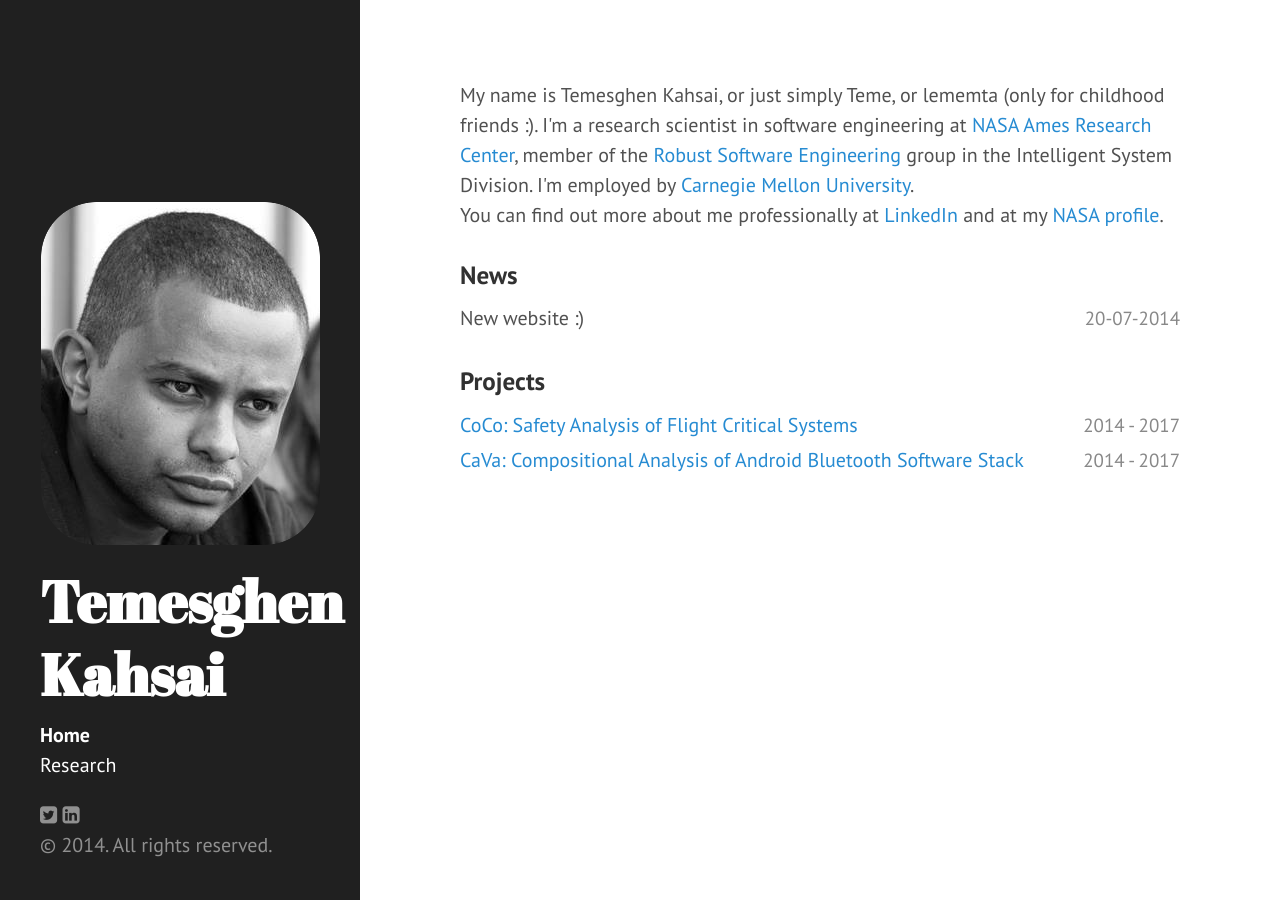
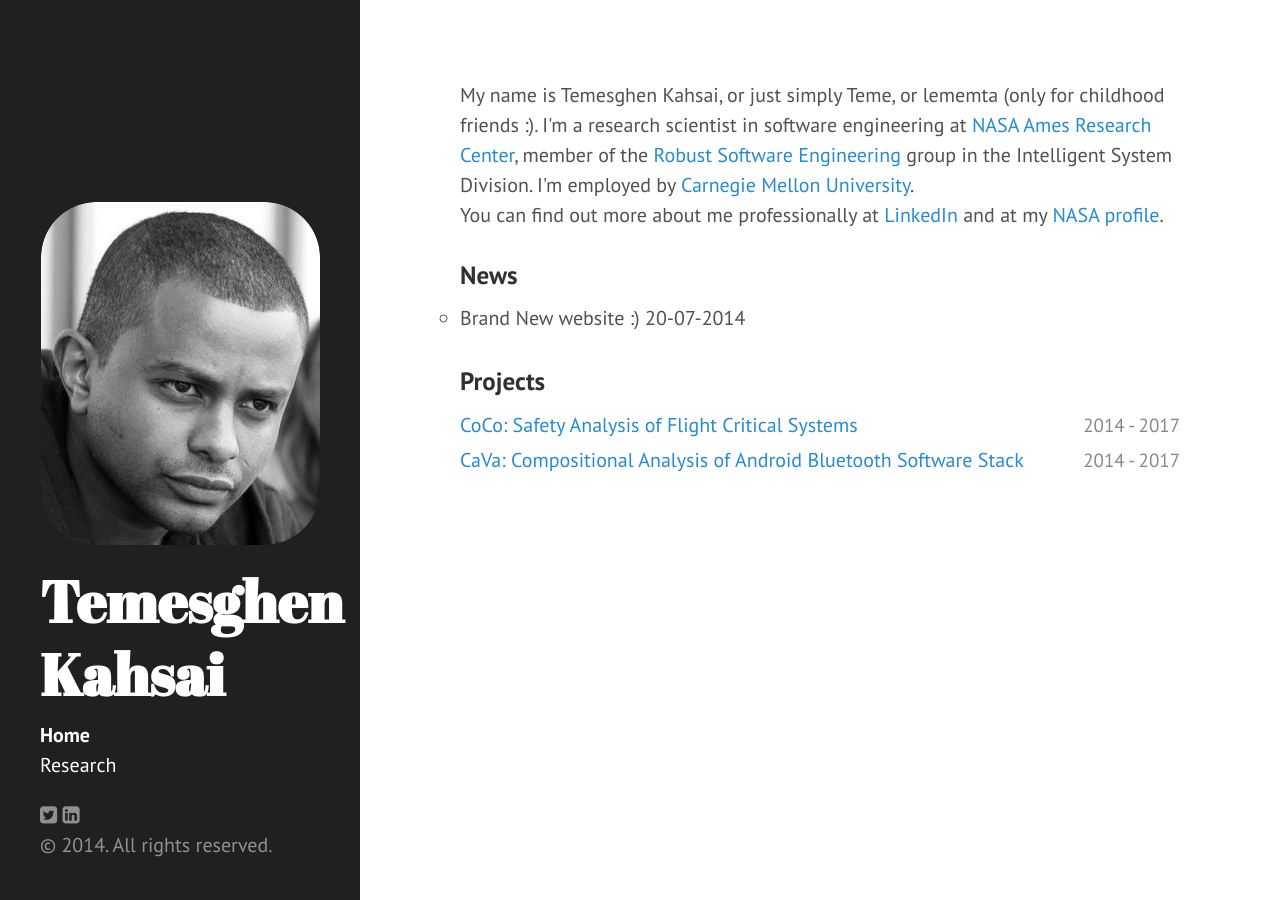
Before and after one commit to lememta/lememta.github.io, a Jekyll site: the page built from index.html, in a window 1280 px wide. Built offline with Jekyll 4.4.1, drawn with Linux system fonts in a browser that asks for light colours; nearby versions of some CDN libraries; the list of posts is cut into pages by our own code.

Commit message:
li update

```diff
--- a/assets/css/poole.css
+++ b/assets/css/poole.css
@@ -372,7 +372,7 @@ ul.things {
 }
 
 ul.things li {
-    list-style: none;
+    list-style: circle;
     line-height:1.75em;
 }
 
--- a/index.html
+++ b/index.html
@@ -12,8 +12,8 @@ My name is Temesghen Kahsai, or just simply Teme, or lememta (only for childhood
 
 
     <h3>News</h3>
-    <ul class="posts">
-      <li> New website :)
+    <ul class="things">
+      <li> Brand New website :)
         <span class ="posted-date"> 20-07-2014</span>
       </li>
     </ul>
```
